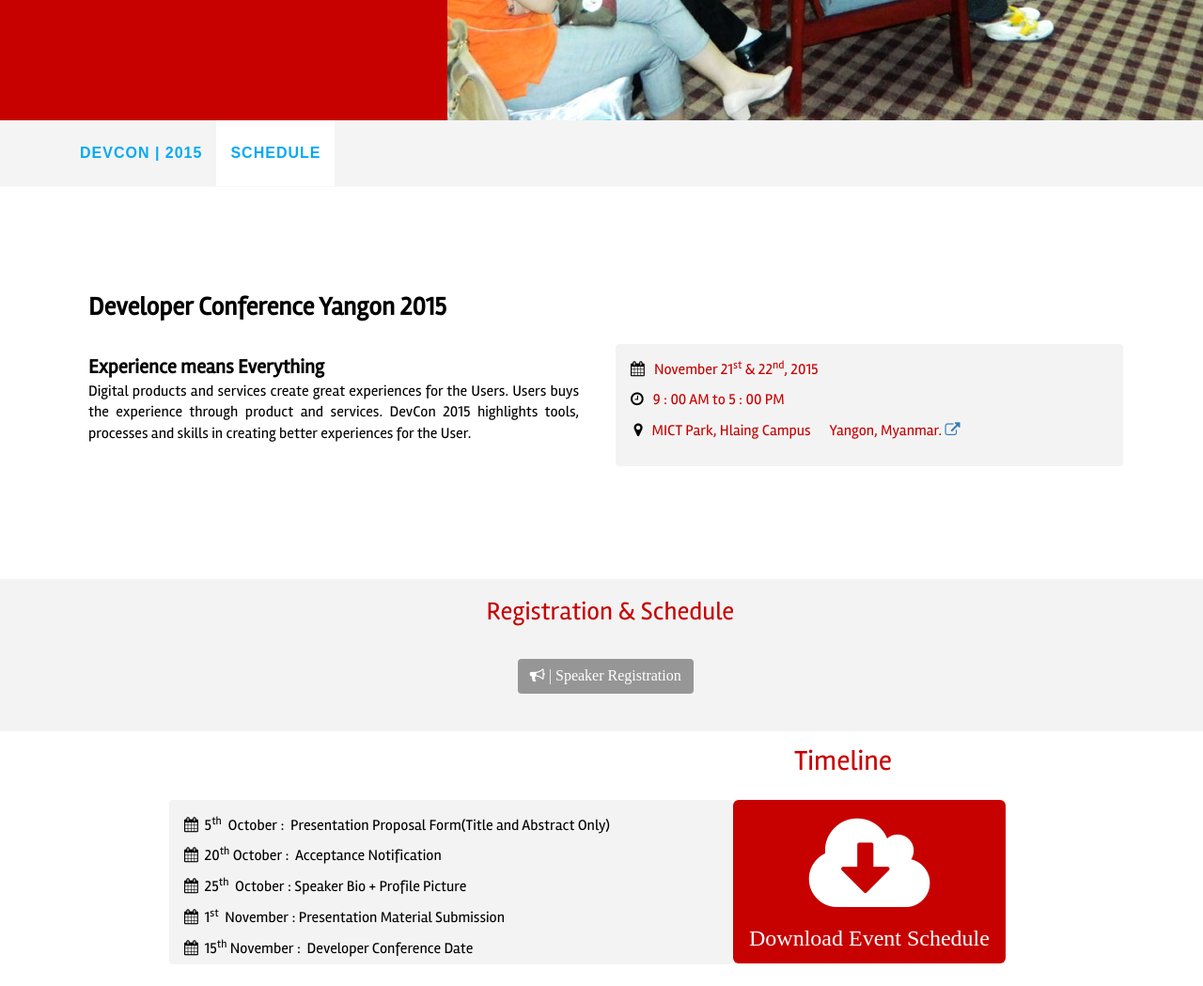
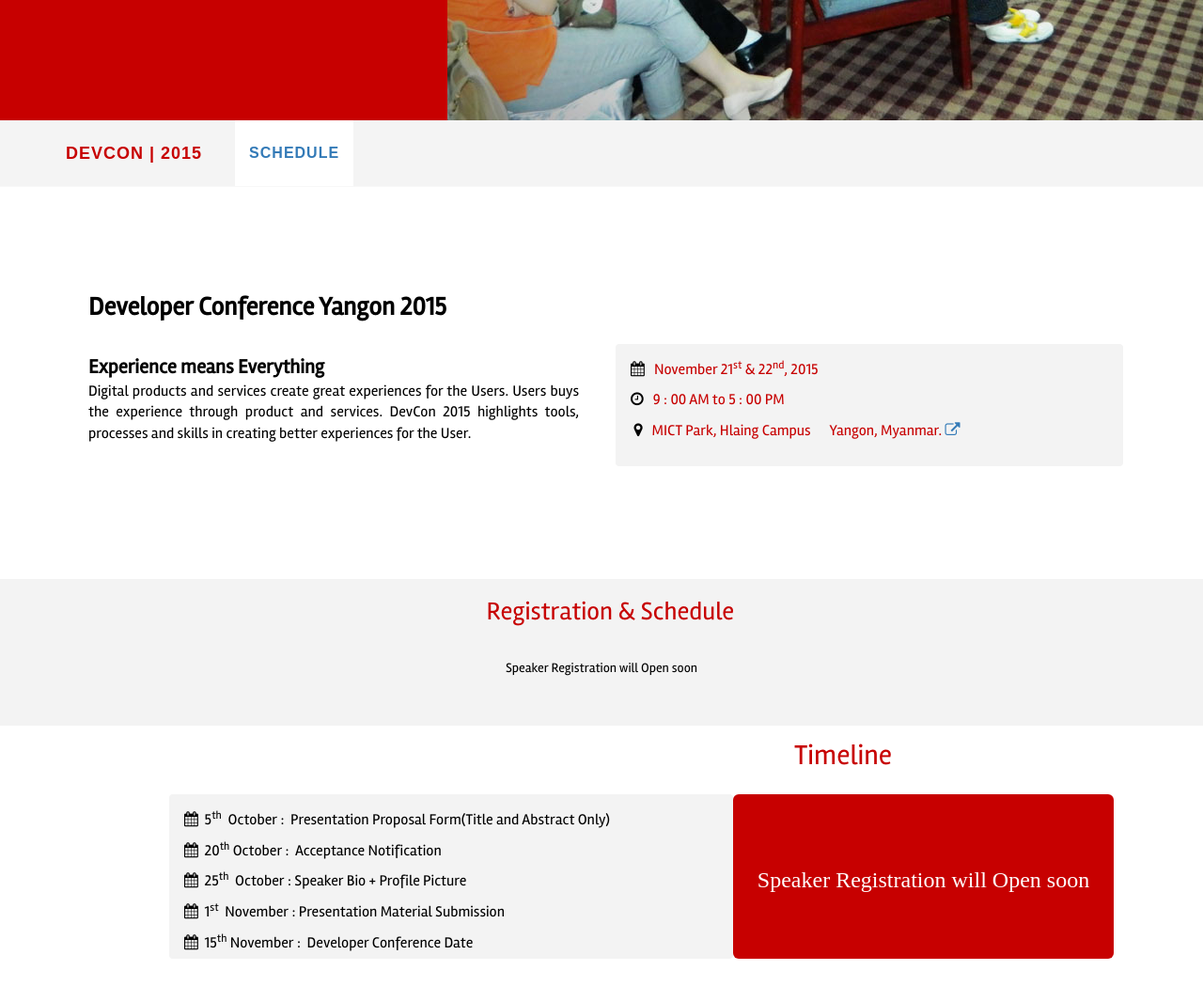
Before and after one commit to AungAung88/testing, a plain HTML site: page index.html in a window 1280 px wide. Shown: the part 640-1689 px from the top of the page at 94% size. Drawn offline with Linux system fonts and the light colour scheme.

Commit message:
navigation changed for responsive style

```diff
--- a/css/style.css
+++ b/css/style.css
@@ -108,7 +108,7 @@ p.lead_devcon_theme{
 }
 
 .navbar-custom a {
-    color: #03A9F5;
+  /*  color: #03A9F5; */
 }
 
 .navbar-custom .nav li.active {
@@ -171,7 +171,7 @@ p.lead_devcon_theme{
 .title{
     width: 965px;
     height: 768px;
-    background-image: url("../img/title_cover.jpg");
+    background-image: url("../img/devcon_titlecover.jpg");
     position: relative;
     margin-left: 476px;
    /* position: fixed; */
@@ -262,6 +262,15 @@ svg{
 }
 
 
+/*------test scripts ----------- */
+
+
+
+/*---end of tests ---*/
+
+
+
+
 /*------   old logo and intro photos-------*/
 /*
 
@@ -343,6 +352,13 @@ svg{
     color: #C70000;
 }
 
+.nav_header{
+    margin-top: 0px;
+    margin-right: 20px;
+    padding-top: 25px;
+    padding-bottom: 15px;
+    color: #C70000;
+}
 .normal_header{
     margin-top: 0px;
     margin-right: 20px;
@@ -435,7 +451,10 @@ svg{
     color: #fff;
     background-color: #C70000;
     font-size: 24px;
+   /* font-size: 24px; */  /* reactivate when event schedule is available for download */
     font-family: 'myRoboto';
+    width: 405px;
+    height: 175px;  /*--- Width and height temporary ------ */
 
 }
 
--- a/index.html
+++ b/index.html
@@ -64,10 +64,12 @@
 			</svg>
 			<script src="js/jquery.min.js"></script>
 			<script src="js/css_live_reload_init.js"></script>
+
 			<span class="dp">
 				<img class="ani-logo" src="img/year.jpg" alt="date and place">
 			</span>
 		</div>
+
 		<div class="title">
 			<div class="layer">
 				<br><br><br><br> <br><br> <br><br><br><br><br><br>
@@ -98,15 +100,21 @@
 	<nav class="navbar navbar-custom navbar-static-top" role="navigation" id="navigation_top">
 		<div class="container">
 			<div class="navbar-header">
+				<button type="button" class="navbar-toggle" data-toggle="collapse" data-target=".navbar-main-collapse">
+                        <i class="fa fa-bars"></i>
+                    </button>
+                    <a class="navbar-brand page-scroll nav_header" href="#page-top">
+                        DevCon | 2015
+                    </a>
 			</div>
 			<!-- /navbar-header-->
 
 
 			<div class="collapse navbar-collapse navbar-left navbar-main-collapse">
 				<ul class="nav navbar-nav">
-					<li>
-						<a class="page-scroll" href="#page-top">DEVCON | 2015</a>
-					</li>
+					<!--li>
+						<a class="page-scroll normal_header" href="#page-top">DEVCON | 2015</a>
+					</li-->
 					<li>
 						<a class="page-scroll" href="#schedule1">SCHEDULE</a>
 					</li>
@@ -202,6 +210,7 @@
 			<div class="row">
 				<div class="col-md-12">
 					<h2 class="devcon_header-2 text-center">Registration & Schedule</h4>
+						<p class="text-center">Speaker Registration will Open soon</p>
 				</div>
 			</div>
 
@@ -209,7 +218,7 @@
 				<div class="col-md-12">
 					<div class="col-md-2"></div>
 					<div class="col-md-2">
-					<!--	<a class="btn btn-devcon-2" href="#"  role="button">  <i class="fa fa-users"></i> | Public Registration</a> -->
+					<!--	<a class="btn btn-devcon-2" href="#"  role="button">  <i class="fa fa-users"></i> | Public Registration</a>
 					</div>
 					<div class="col-md-1"></div>
 					<div class="col-md-3">
@@ -217,7 +226,7 @@
 					</div>
 
 					<div class="col-md-2">
-					<!--	<a class="btn btn-devcon-2" href="#"  role="button"> <i class="fa fa-calendar"></i> | Devcon 2015 Schedule</a>  -->
+						<a class="btn btn-devcon-2" href="#"  role="button"> <i class="fa fa-calendar"></i> | Devcon 2015 Schedule</a>  -->
 					</div>
 					<div class="col-md-2"></div>
 				</div>
@@ -255,7 +264,7 @@
 							</span>
 
 							<span class="schedule-download">
-								<a class="btn btn-timeline btn-lg" href="#" role="button"><i class="fa fa-cloud-download fa-5x"></i><br>Download Event Schedule</a>
+								<a class="btn btn-timeline btn-lg" href="#" role="button"><!--i class="fa fa-cloud-download fa-5x"></i><br--><br><br>Speaker Registration will Open soon</a>
 							</span>
 
 						</div>
@@ -574,7 +583,7 @@
 
 					<div class="col-md-2"></div>
 					<div class="col-md-2">
-					<!--	<a class="btn btn-red" href="#"  role="button">  <i class="fa fa-users"></i> | Public Registration</a> -->
+					<!--	<a class="btn btn-red" href="#"  role="button">  <i class="fa fa-users"></i> | Public Registration</a>
 					</div>
 					<div class="col-md-1"></div>
 					<div class="col-md-3">
@@ -582,7 +591,7 @@
 					</div>
 
 					<div class="col-md-2">
-					<!--	<a class="btn btn-red" href="#"  role="button"> <i class="fa fa-calendar"></i> | Devcon 2015 Schedule</a> -->
+						<a class="btn btn-red" href="#"  role="button"> <i class="fa fa-calendar"></i> | Devcon 2015 Schedule</a> -->
 					</div>
 					<div class="col-md-2"></div>
 
```
Also changed, not shown: speaker_signup.html (+0 -1 lines), img/devcon_titlecover.jpg (added). Lines whose indentation alone changed are shown as unchanged.
